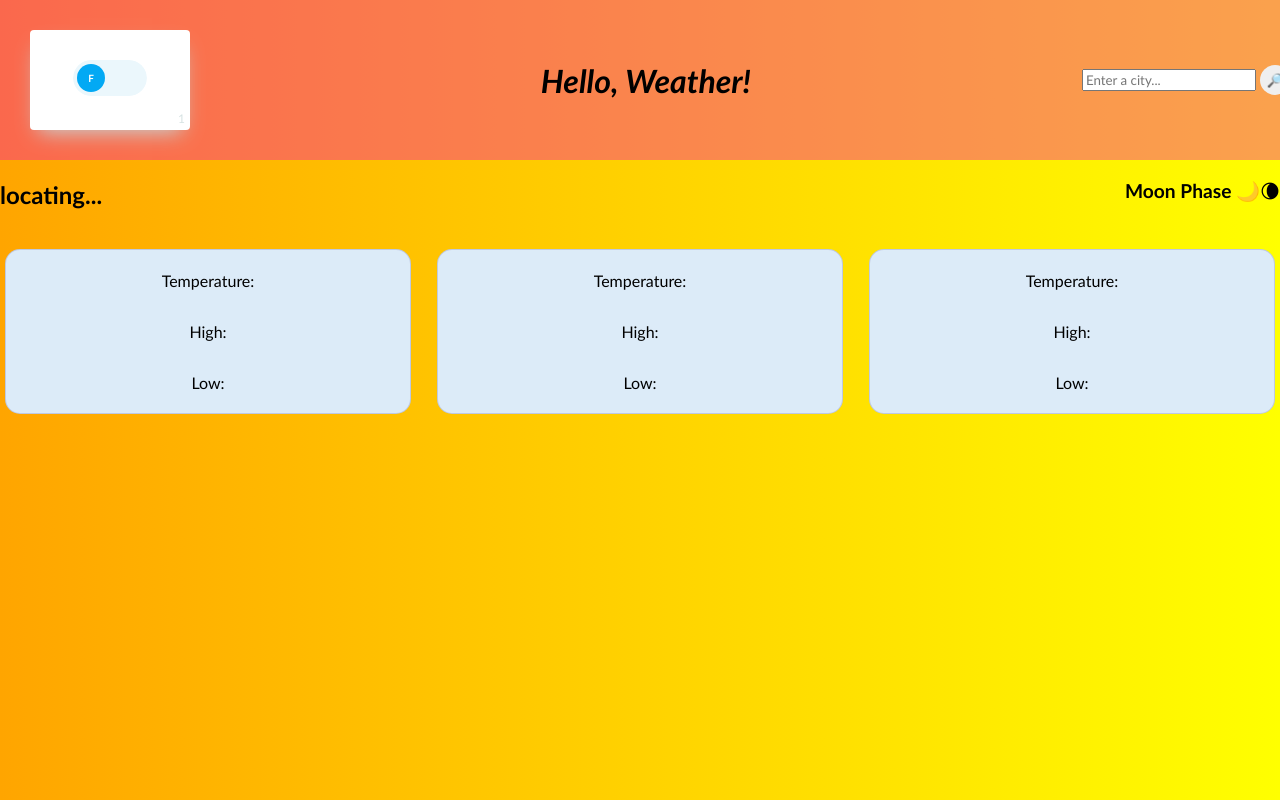
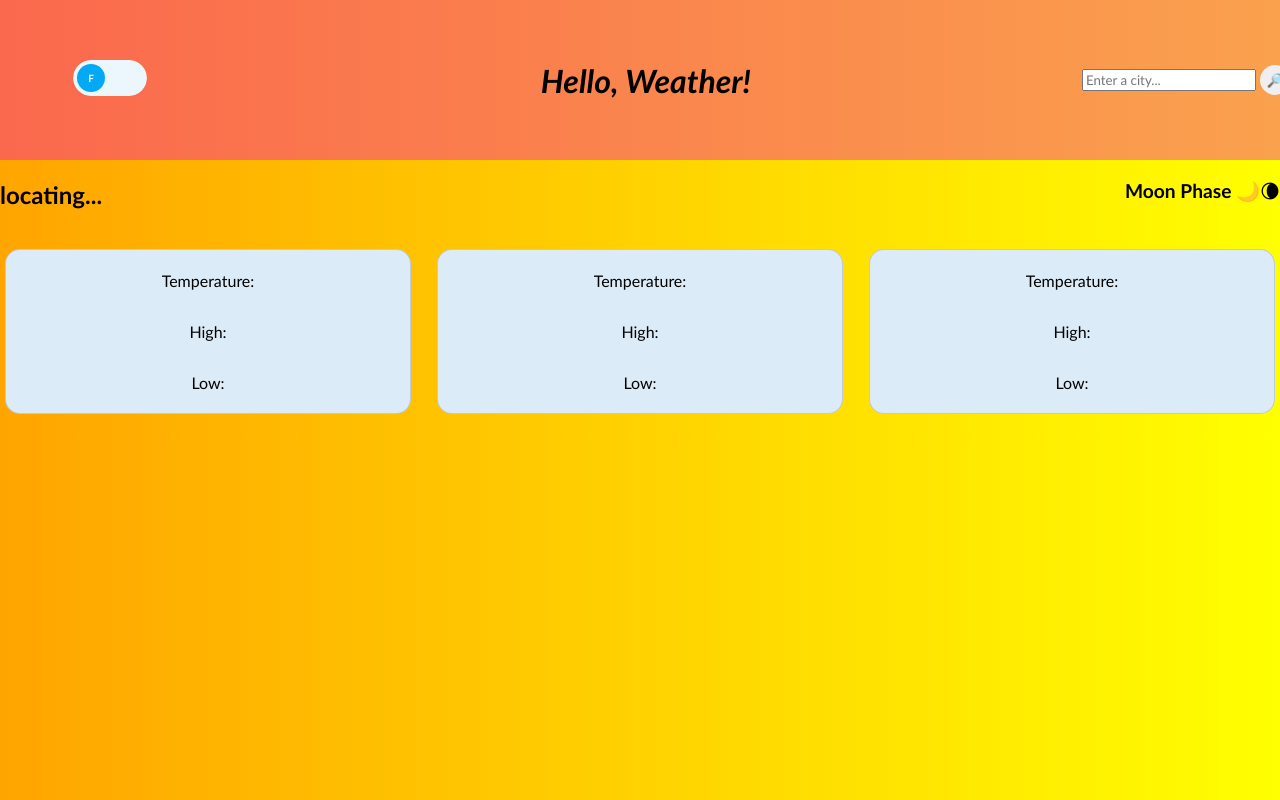
Before and after one commit to pinkx-xlink/weather-app, a plain HTML site: page index.html in a window 1280 px wide. Drawn offline with Linux system fonts and the light colour scheme; no server answers.

Commit message:
Remove background color from .button-cover

```diff
--- a/style.css
+++ b/style.css
@@ -124,14 +124,14 @@ input[type=radio]:checked:after{
   .button-cover {
     height: 100px;
     margin: 20px;
-    background-color: #fff;
+    /* background-color: #fff;
     box-shadow: 0 10px 20px -8px #c5d6d6;
-    border-radius: 4px;
+    border-radius: 4px; */
   }
 
   .button-cover:before {
     counter-increment: button-counter;
-    content: counter(button-counter);
+    /* content: counter(button-counter); */
     position: absolute;
     right: 0;
     bottom: 0;
```
